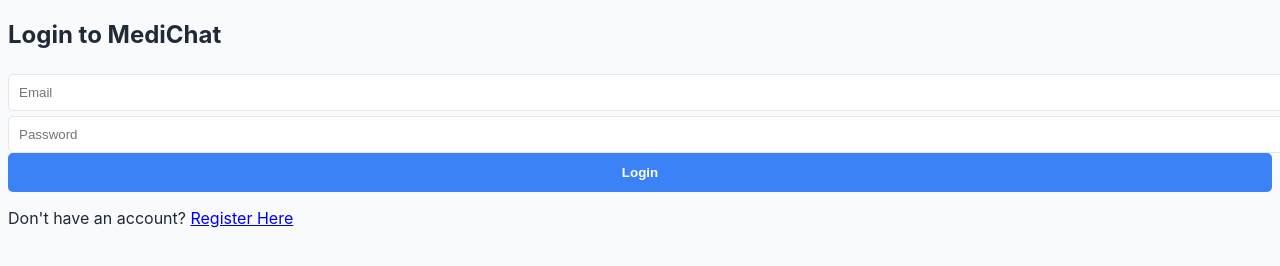
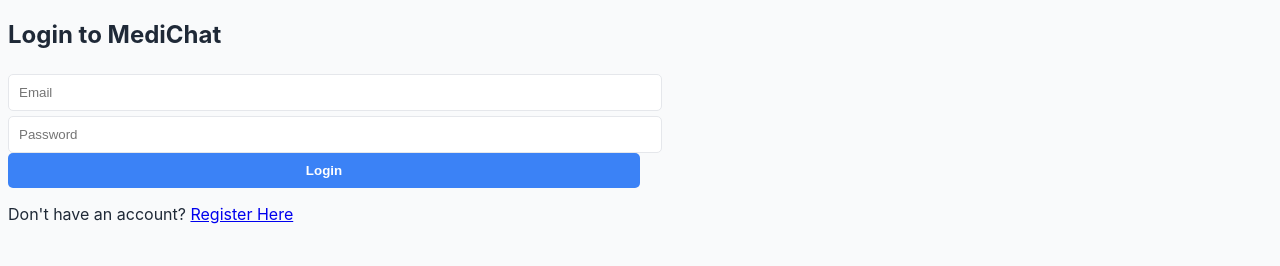
Before and after one commit to Narmushabi/Healthcare-Medchat, a plain HTML site: page index.html in a window 1280 px wide. Drawn offline with Linux system fonts and the light colour scheme.

Commit message:
Updated authentication system and UI improvements

```diff
--- a/styles.css
+++ b/styles.css
@@ -29,7 +29,7 @@
 
 /* ✨ Form Input Fields */
 input, select, textarea {
-  width: 100%;
+  width: 50%;
   padding: 10px;
   margin-top: 5px;
   border: 1px solid var(--border-color);
@@ -44,8 +44,8 @@
 
 /* 🎭 Form Buttons */
 button {
-  width: 100%;
-  padding: 12px;
+  width: 50%;
+  padding: 10px;
   border: none;
   border-radius: 5px;
   background-color: var(--primary-color);
```
